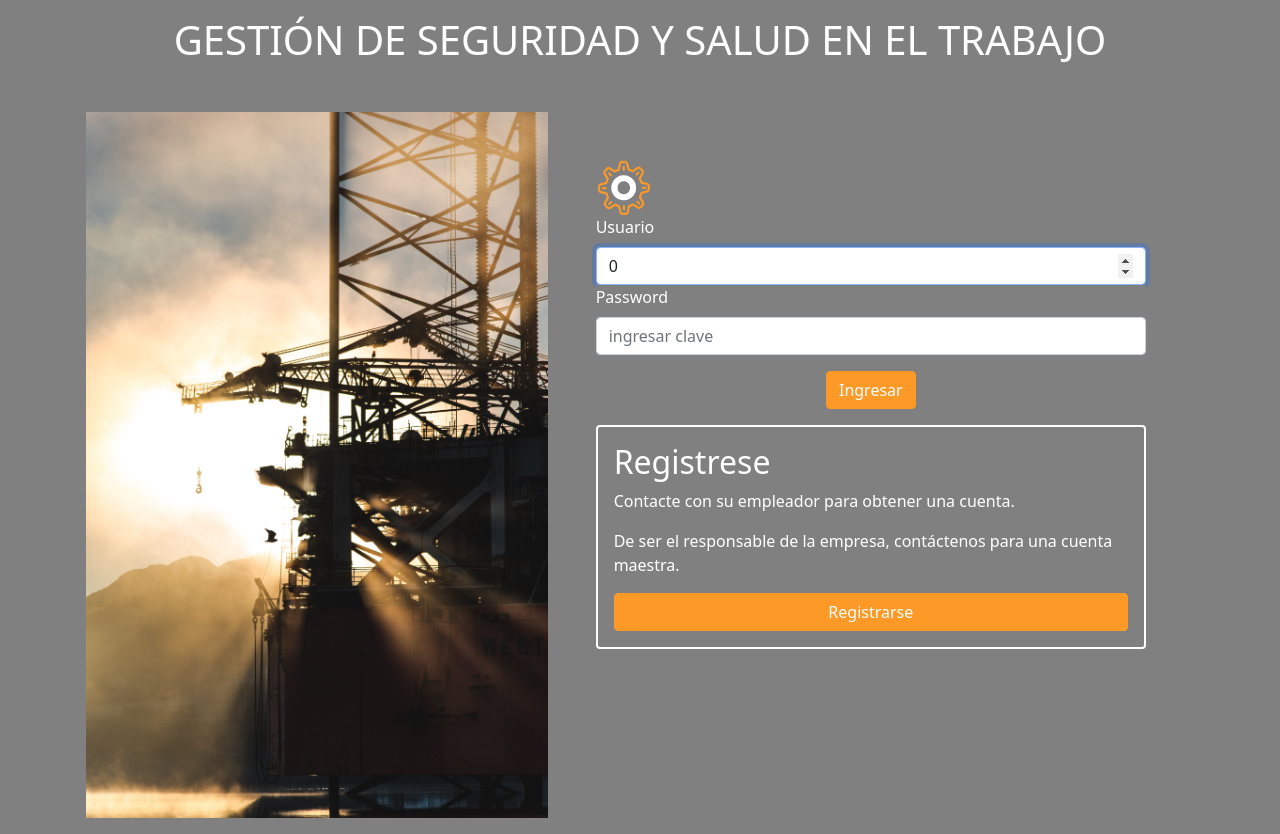
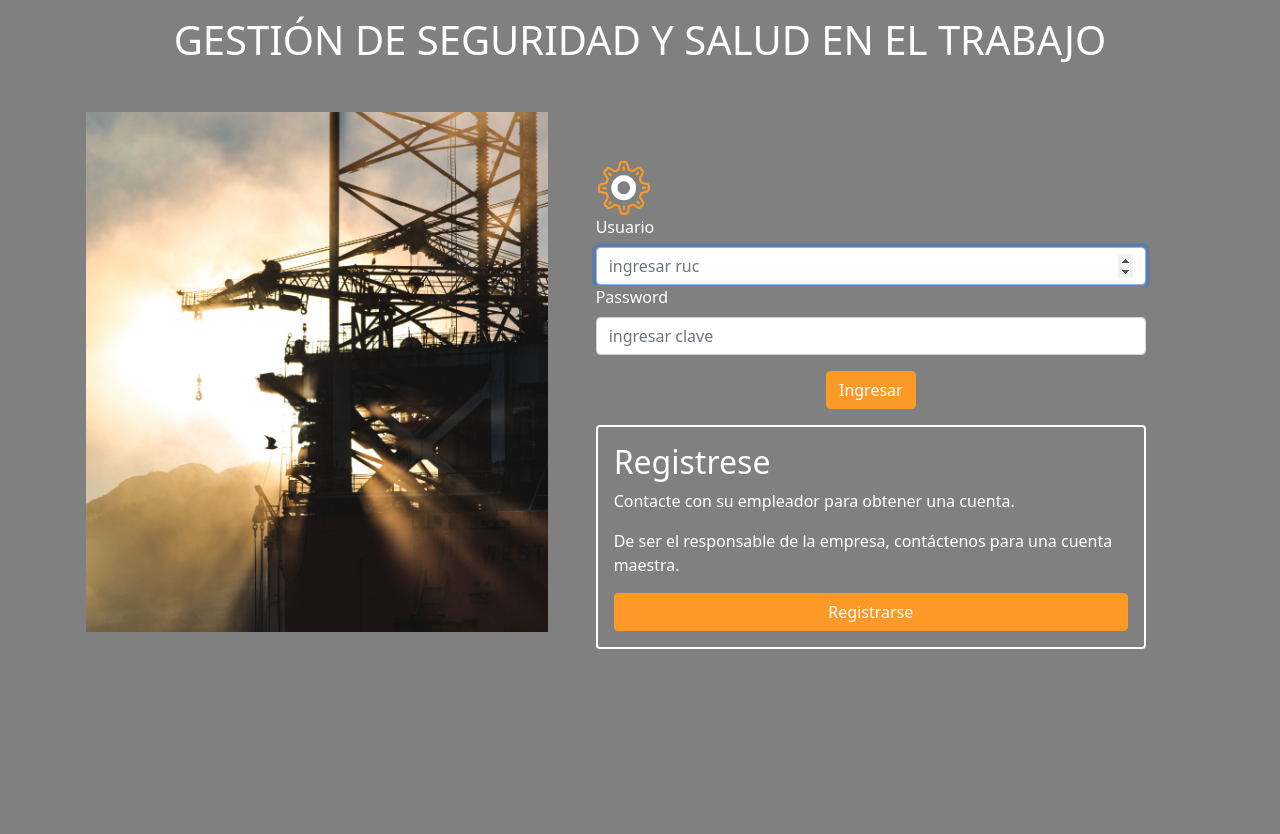
Before and after one commit to Jcruzb/FrontGrupo2, a React (Create React App) app in the folder sgsst/: page / in a window 1280 px wide. After the commit the page ends 800 px from the top, so only its background shows below. Built offline with nearby package versions, Linux system fonts and the light colour scheme.

Commit message:
update estilos

```diff
--- a/sgsst/src/Inicio.js
+++ b/sgsst/src/Inicio.js
@@ -6,6 +6,8 @@ import logo from "./assets/Optimiza-reduccion.png";
 
 import { Link } from "react-router-dom";
 import LoginFormView from "./formsViews/LoginFormView";
+
+import './index.css';
 
 function Inicio() {
   const [ruc, setRuc] = useState("");
@@ -18,8 +20,8 @@ function Inicio() {
         <h1>GESTIÓN DE SEGURIDAD Y SALUD EN EL TRABAJO</h1>
       </div>
       {/* Div de Cajetin (ing y form) */}
-      <div className="d-flex mt-5">
-        <div className="d-flex col-xl-5 col-lg-6 col-md-5  d-none d-md-block rounded">
+      <div className="d-flex mt-5 main">
+        <div className="d-flex col-xl-5  d-none d-md-block rounded">
           <img
             className="justify-content-center"
             src={portada}
--- a/sgsst/src/formsViews/LoginFormView.js
+++ b/sgsst/src/formsViews/LoginFormView.js
@@ -6,7 +6,7 @@ import {useHistory} from "react-router-dom"
 
 function LoginForm() {
   const [value, setValue] = useState({
-    ruc: 0,
+    ruc: "",
     password:""
   });
   const history = useHistory()
--- a/sgsst/src/index.css
+++ b/sgsst/src/index.css
@@ -11,3 +11,8 @@ code {
   font-family: source-code-pro, Menlo, Monaco, Consolas, 'Courier New',
     monospace;
 }
+@media screen and (min-width: 600px) {
+  .main {
+    height: 390pt;
+  }
+}
```
